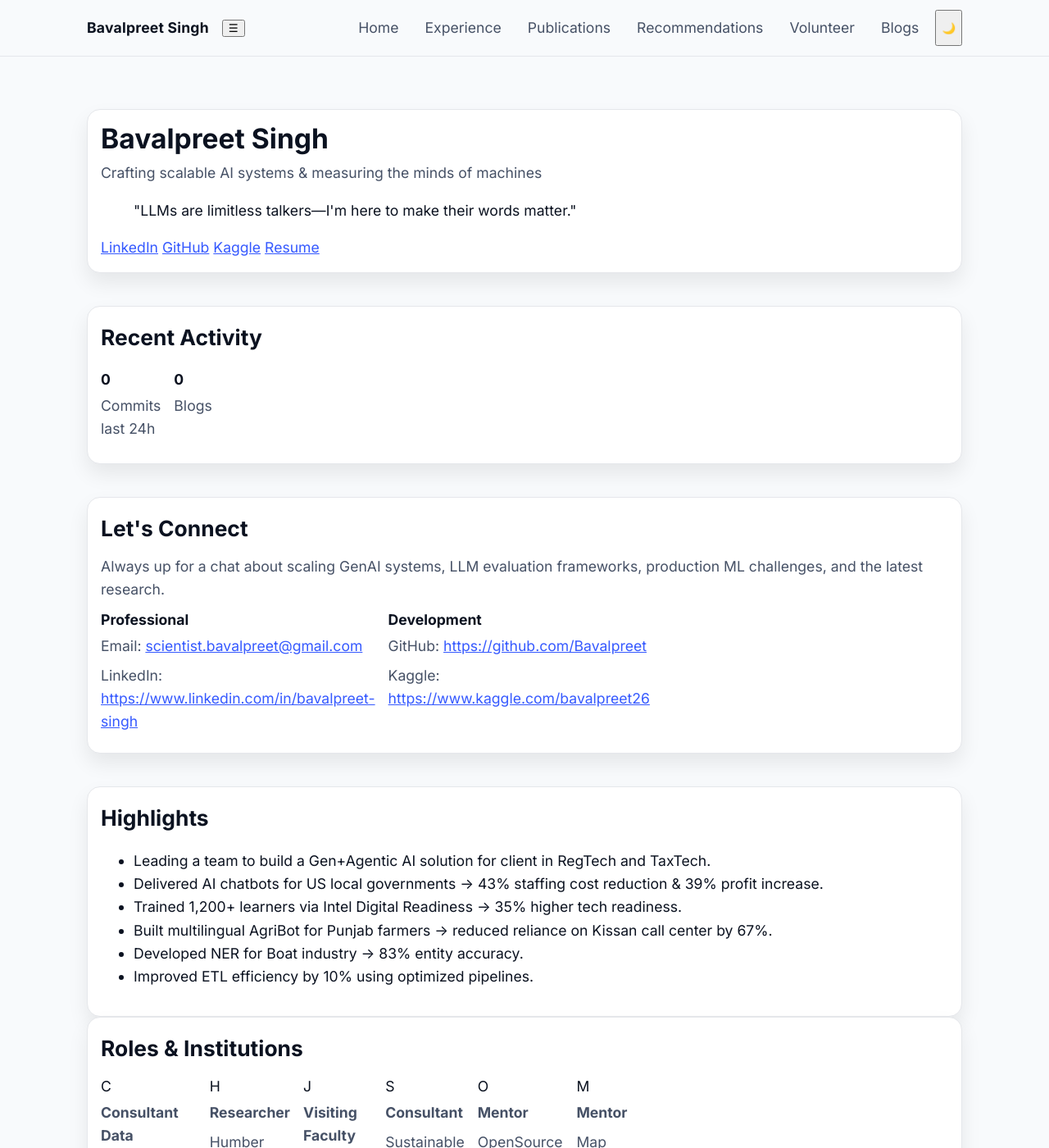
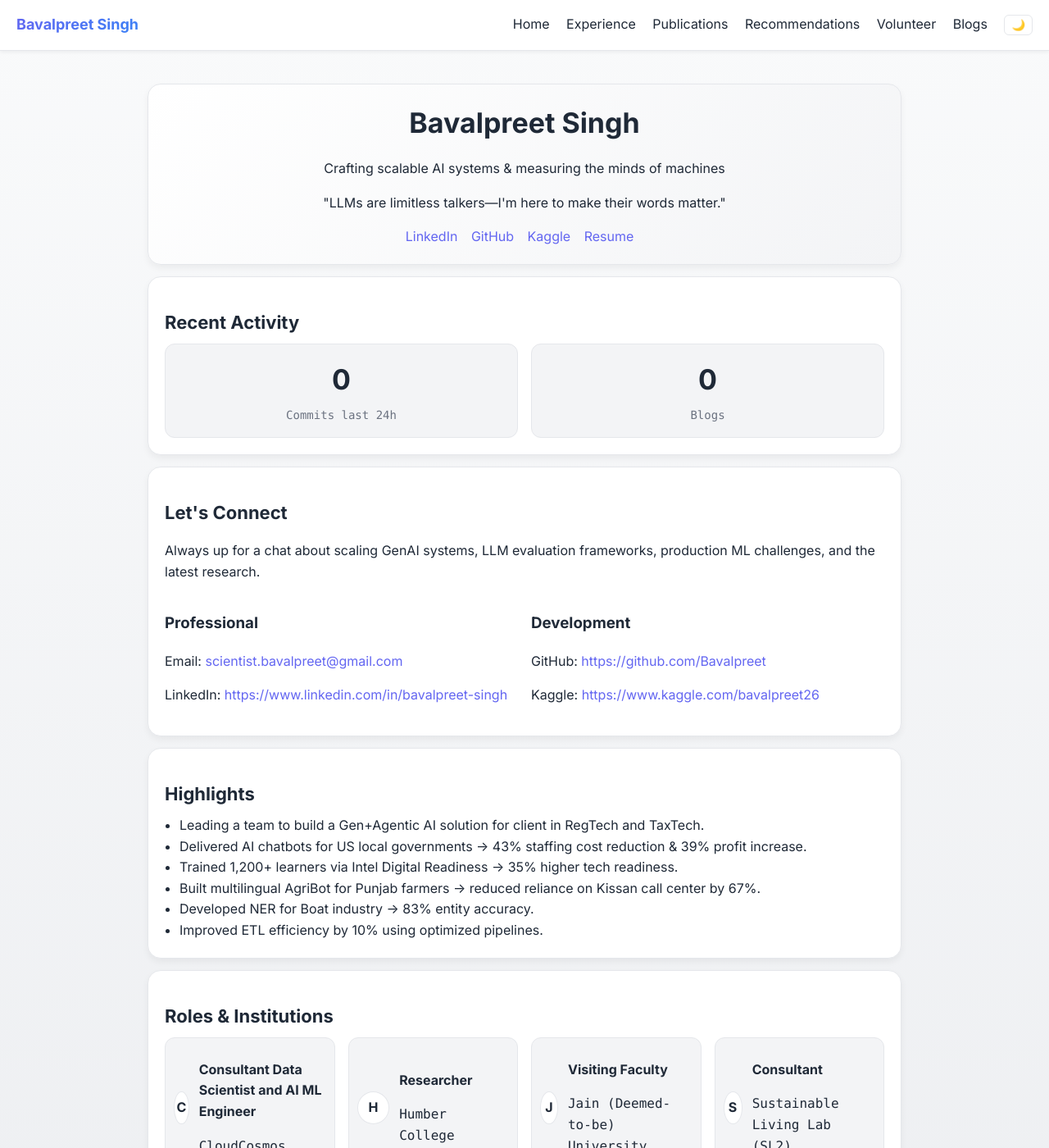
Before and after one commit to Bavalpreet/bavalpreet.github.io, a Jekyll site: the page built from index.html, in a window 1280 px wide and 1400 px high. Shown: the whole window at 82% size. Built offline with Jekyll 4.4.1, drawn with Linux system fonts in a browser that asks for light colours.

Commit message:
Revert "Merge pull request #29 from Bavalpreet/codex/improve-design-with-modern-themes-and-accessibility"
This reverts commit 1b4e46a6998840730fca55822b8dc4819b507edb, reversing
changes made to e9f9a83b339f92a7d6d7ad81915b6e20d22bf990.

```diff
--- a/_layouts/default.html
+++ b/_layouts/default.html
@@ -3,7 +3,7 @@
   <head>
     <meta charset="utf-8">
     <meta name="viewport" content="width=device-width, initial-scale=1">
-    <title>{% if page.title %}{{ page.title }} · {% endif %}{{ site.title }}</title>
+    <title>{{ page.title }} — {{ site.title }}</title>
     <meta name="description" content="{{ site.description }}">
     <link rel="preconnect" href="https://fonts.googleapis.com">
     <link rel="preconnect" href="https://fonts.gstatic.com" crossorigin>
@@ -13,13 +13,10 @@
     <link rel="stylesheet" href="{{ '/assets/css/style.css' | relative_url }}">
   </head>
   <body>
-    <a class="skip-link" href="#main">Skip to content</a>
-
     <header class="site-header">
-      <div class="container">
       <a class="brand" href="{{ '/' | relative_url }}">{{ site.title }}</a>
       <button id="nav-toggle" class="menu-toggle" aria-label="Toggle navigation" aria-controls="site-nav" aria-expanded="false">☰</button>
-        <nav id="site-nav" class="site-nav">
+      <nav id="site-nav">
         <a href="{{ '/' | relative_url }}">Home</a>
         <a href="{{ '/experience/' | relative_url }}">Experience</a>
         <a href="{{ '/publications/' | relative_url }}">Publications</a>
@@ -28,17 +25,13 @@
         <a href="{{ '/blogs.html' | relative_url }}">Blogs</a>
         <button id="theme-toggle" class="toggle" aria-label="Toggle dark mode">🌙</button>
       </nav>
-      </div>
     </header>
-
-    <main id="main" class="container">
+    <main class="container">
       {{ content }}
     </main>
-
     <footer class="site-footer">
-      <div class="container">© {{ "now" | date: "%Y" }} {{ site.title }}</div>
+      <p>© {{ "now" | date: "%Y" }} {{ site.title }}</p>
     </footer>
-
     <script src="{{ '/assets/js/main.js' | relative_url }}"></script>
   </body>
 </html>
--- a/assets/css/style.css
+++ b/assets/css/style.css
@@ -1,132 +1,330 @@
-/* ---------- Base reset & tokens ---------- */
-* { box-sizing: border-box; }
-html:focus-within { scroll-behavior: smooth; }
-
 :root {
-  /* Let UA render form controls appropriately in both themes */
-  color-scheme: light dark;
-
-  /* Light theme */
-  --bg: #f8fafc;
-  --surface: #ffffff;
-  --text: #0b1220;
-  --muted: #465166;
-  --brand: #3559ff;
-  --brand-contrast: #ffffff;
+  --bg: linear-gradient(180deg, #f9fafb 0%, #e5e7eb 100%);
+  --card: #ffffff;
+  --text: #1f2937;
+  --muted: #6b7280;
+  --accent: #6366f1;
+  --accent-gradient: linear-gradient(135deg, #6366f1, #3b82f6);
   --border: #e5e7eb;
-  --card: #ffffff;
-
-  /* Type scale */
-  --step--1: clamp(.9rem, .85rem + .25vw, 1rem);
-  --step-0:  clamp(1rem, .9rem + .4vw, 1.1rem);
-  --step-1:  clamp(1.15rem, 1rem + .8vw, 1.35rem);
-  --step-2:  clamp(1.35rem, 1.05rem + 1.3vw, 1.65rem);
-  --step-3:  clamp(1.7rem, 1.15rem + 2vw, 2.1rem);
-
-  --radius: 16px;
-  --shadow: 0 12px 24px rgba(0,0,0,.08);
+  --badge-bg: #f3f4f6;
 }
 
-/* Dark theme overrides */
-@media (prefers-color-scheme: dark) {
-  :root {
-    --bg: #0b0e14;
-    --surface: #11151c;
-    --text: #e8eef8;
-    --muted: #b7c1d6;
-    --brand: #5b8cff;
-    --brand-contrast: #0b0e14;
-    --border: #212838;
-    --card: #121826;
+.dark {
+  --bg: linear-gradient(180deg, #1f2937 0%, #111827 100%);
+  --card: #111827;
+  --text: #f9fafb;
+  --muted: #9ca3af;
+  --accent: #6366f1;
+  --accent-gradient: linear-gradient(135deg, #6366f1, #3b82f6);
+  --border: #374151;
+  --badge-bg: #1f2937;
+}
+
+html {
+  color-scheme: light dark;
+}
+
+* {
+  box-sizing: border-box;
+}
+
+body {
+  margin: 0;
+  font-family: 'Inter', ui-sans-serif, system-ui, -apple-system, Segoe UI, Roboto, Ubuntu, Cantarell, 'Helvetica Neue', Arial, sans-serif;
+  color: var(--text);
+  background: var(--bg);
+  line-height: 1.6;
+  transition: background 0.3s ease, color 0.3s ease;
+  scroll-behavior: smooth;
+}
+
+a {
+  color: var(--accent);
+  text-decoration: none;
+}
+
+a:focus-visible,
+button:focus-visible {
+  outline: 2px solid var(--accent);
+  outline-offset: 2px;
+}
+
+.container {
+  max-width: 960px;
+  margin: 40px auto;
+  padding: 0 20px;
+}
+
+.site-header,
+.site-footer {
+  display: flex;
+  justify-content: space-between;
+  align-items: center;
+  padding: 16px 20px;
+  background: var(--card);
+  backdrop-filter: blur(8px);
+  position: sticky;
+  top: 0;
+  border-bottom: 1px solid var(--border);
+  box-shadow: 0 2px 4px rgba(0,0,0,0.05);
+}
+
+.brand {
+  font-weight: 700;
+  font-size: 18px;
+  background: var(--accent-gradient);
+  -webkit-background-clip: text;
+  color: transparent;
+}
+
+nav a {
+  margin-left: 16px;
+  color: var(--text);
+  position: relative;
+  display: inline-block;
+  padding-bottom: 2px;
+  transition: color 0.3s ease;
+}
+
+nav a::after {
+  content: "";
+  position: absolute;
+  left: 0;
+  bottom: 0;
+  height: 2px;
+  width: 0%;
+  background: var(--accent-gradient);
+  transition: width 0.3s ease;
+}
+
+nav a:hover {
+  color: var(--accent);
+}
+
+nav a:hover::after {
+  width: 100%;
+}
+
+.card {
+  background: var(--card);
+  border: 1px solid var(--border);
+  border-radius: 16px;
+  padding: 20px;
+  margin: 14px 0;
+  box-shadow: 0 4px 8px rgba(0, 0, 0, 0.05);
+  opacity: 0;
+  transform: translateY(10px);
+  transition: background 0.3s ease, border-color 0.3s ease, opacity 0.6s ease, transform 0.6s ease;
+}
+
+.card.visible {
+  opacity: 1;
+  transform: translateY(0);
+}
+
+.grid {
+  display: grid;
+  grid-template-columns: repeat(auto-fit, minmax(260px, 1fr));
+  gap: 16px;
+}
+
+.h1 {
+  font-size: 34px;
+  margin: 0 0 8px 0;
+}
+
+.h2 {
+  font-size: 22px;
+  margin: 18px 0 8px;
+}
+
+.mono {
+  font-family: ui-monospace, SFMono-Regular, Menlo, Monaco, Consolas, 'Liberation Mono', 'Courier New', monospace;
+}
+
+.badge {
+  display: inline-block;
+  border: 1px solid var(--border);
+  border-radius: 999px;
+  padding: 4px 10px;
+  margin: 4px 6px 0 0;
+  font-size: 12px;
+  color: var(--muted);
+  background: var(--badge-bg);
+}
+
+.hero {
+  display: flex;
+  flex-direction: column;
+  align-items: center;
+  gap: 18px;
+  text-align: center;
+  animation: fadeInUp 0.8s ease both;
+}
+
+.hero.card {
+  background: linear-gradient(135deg, var(--card), var(--badge-bg));
+}
+
+.actions {
+  margin-top: 16px;
+}
+
+.btn {
+  display: inline-block;
+  padding: 10px 16px;
+  border-radius: 8px;
+  background: var(--accent-gradient);
+  color: #fff;
+  font-weight: 600;
+  transition: transform 0.2s ease, box-shadow 0.2s ease;
+}
+
+.btn:hover {
+  transform: translateY(-2px);
+  box-shadow: 0 8px 12px rgba(0,0,0,0.15);
+}
+
+@keyframes fadeInUp {
+  from {
+    opacity: 0;
+    transform: translateY(10px);
+  }
+  to {
+    opacity: 1;
+    transform: translateY(0);
   }
 }
 
-/* ---------- Typography & layout ---------- */
-html, body { height: 100%; }
-body {
-  margin: 0;
-  background: var(--bg);
-  color: var(--text);
-  font-family: Inter, ui-sans-serif, system-ui, -apple-system, Segoe UI, Roboto, Arial, "Apple Color Emoji","Segoe UI Emoji";
-  font-size: var(--step-0);
-  line-height: 1.6;
+.hr {
+  height: 1px;
+  background: var(--border);
+  margin: 24px 0;
 }
 
-.container { max-width: 1100px; margin: 0 auto; padding: 0 1rem; }
-main.container { padding-top: 1.5rem; padding-bottom: 3rem; }
-
-h1 { font-size: var(--step-3); line-height: 1.15; margin: 0 0 .5rem; }
-h2 { font-size: var(--step-2); margin: 0 0 .75rem; }
-.lead { font-size: var(--step-1); color: var(--muted); }
-
-/* ---------- Header / Nav (non-breaking) ---------- */
-.site-header {
-  position: sticky; top: 0; z-index: 10;
-  background: color-mix(in oklab, var(--bg) 80%, transparent);
-  backdrop-filter: blur(6px);
-  border-bottom: 1px solid var(--border);
-}
-.site-header .container { display: flex; align-items: center; gap: 1rem; padding: .75rem 1rem; }
-.brand { text-decoration: none; color: var(--text); font-weight: 800; letter-spacing: .2px; }
-.site-nav { margin-left: auto; display: flex; gap: .5rem; list-style: none; padding: 0; }
-.site-nav a { color: var(--muted); text-decoration: none; padding: .5rem .75rem; border-radius: .625rem; }
-.site-nav a:hover, .site-nav a:focus-visible { background: var(--surface); color: var(--text); outline: none; }
-
-/* ---------- Links, buttons, focus ---------- */
-a { color: var(--brand); }
-.btn {
-  display: inline-block; background: var(--brand); color: var(--brand-contrast);
-  padding: .65rem 1rem; border-radius: .75rem; text-decoration: none; font-weight: 600;
-}
-.btn:hover, .btn:focus-visible { filter: brightness(1.05); }
-
-/* WCAG 2.2 focus: highly visible outline with offset */
-:where(a, button, input, select, textarea, summary, .card):focus-visible {
-  outline: 3px solid var(--brand);
-  outline-offset: 3px;
+ul {
+  margin: 0 0 0 18px;
+  padding: 0;
 }
 
-/* ---------- Sections, grid & cards ---------- */
-section { margin: 2.5rem 0; }
-
-.grid { display: grid; gap: 1rem; grid-template-columns: repeat(12, 1fr); }
-.card {
-  grid-column: span 6;
-  background: var(--card);
+kbd {
+  background: var(--badge-bg);
   border: 1px solid var(--border);
-  border-radius: var(--radius);
-  padding: 1rem;
-  box-shadow: var(--shadow);
-  transition: transform .15s ease, box-shadow .15s ease, border-color .15s ease;
-}
-.card:hover, .card:focus-within {
-  transform: translateY(-2px);
-  border-color: color-mix(in oklab, var(--brand) 30%, var(--border));
-}
-@media (max-width: 900px) { .card { grid-column: span 12; } }
-.card h3 { margin: 0 0 .25rem; font-size: 1.1rem; }
-.card p { margin: .25rem 0 .5rem; color: var(--muted); }
-.tags { display: flex; flex-wrap: wrap; gap: .375rem; margin-top: .5rem; }
-.tag { font-size: .8rem; padding: .25rem .5rem; border-radius: 999px; border: 1px solid var(--border); background: color-mix(in oklab, var(--surface) 85%, var(--bg)); }
-
-/* ---------- Stat cards (for Commits / Blogs) ---------- */
-.stat { margin: .25rem 0; }
-.stat-value { font-size: 2.2rem; font-weight: 800; line-height: 1.1; color: var(--text); }
-
-/* ---------- Footer ---------- */
-.site-footer { border-top: 1px solid var(--border); padding: 1.5rem 0; color: var(--muted); }
-
-/* ---------- Skip link (WCAG "Bypass blocks") ---------- */
-.skip-link {
-  position: absolute; left: -10000px; top: auto; width: 1px; height: 1px; overflow: hidden;
-}
-.skip-link:focus {
-  left: 1rem; top: .75rem;
-  background: var(--brand); color: var(--brand-contrast);
-  padding: .5rem .75rem; border-radius: .5rem; z-index: 999;
+  border-radius: 6px;
+  padding: 2px 6px;
 }
 
-/* ---------- Motion reduction ---------- */
-@media (prefers-reduced-motion: reduce) {
-  * { animation-duration: 0s !important; transition-duration: 0s !important; }
+.toggle {
+  margin-left: 16px;
+  background: none;
+  border: 1px solid var(--border);
+  border-radius: 6px;
+  padding: 4px 8px;
+  cursor: pointer;
 }
+
+
+.card:hover {
+  box-shadow: 0 6px 12px rgba(0, 0, 0, 0.10);
+  transform: translateY(-2px);
+  transition: box-shadow 0.2s ease, transform 0.2s ease;
+}
+
+.social-links a {
+  margin-right: 12px;
+}
+
+.stats {
+  grid-template-columns: repeat(auto-fit, minmax(160px, 1fr));
+}
+
+.stat {
+  text-align: center;
+  padding: 16px;
+  border: 1px solid var(--border);
+  border-radius: 12px;
+  background: var(--badge-bg);
+}
+
+.stat h3 {
+  margin: 0;
+}
+
+.stat p {
+  margin: 4px 0 0;
+  font-size: 14px;
+  color: var(--muted);
+}
+
+.role-grid {
+  grid-template-columns: repeat(auto-fit, minmax(180px, 1fr));
+}
+
+.role-tile {
+  display: flex;
+  align-items: center;
+  padding: 10px;
+  border: 1px solid var(--border);
+  border-radius: 12px;
+  background: var(--badge-bg);
+}
+
+.role-tile .logo {
+  width: 40px;
+  height: 40px;
+  border-radius: 50%;
+  background: var(--card);
+  display: flex;
+  align-items: center;
+  justify-content: center;
+  font-weight: 700;
+  margin-right: 12px;
+  border: 1px solid var(--border);
+}
+
+/* Volunteer logos */
+.volunteer-header {
+  display: flex;
+  align-items: center;
+}
+
+.volunteer-logo {
+  width: 40px;
+  height: 40px;
+  object-fit: contain;
+  margin-right: 12px;
+}
+
+/* Mobile navigation */
+.menu-toggle {
+  display: none;
+  background: none;
+  border: 1px solid var(--border);
+  border-radius: 6px;
+  padding: 4px 8px;
+  cursor: pointer;
+}
+
+@media (max-width: 700px) {
+  nav {
+    display: none;
+    flex-direction: column;
+    position: absolute;
+    top: 60px;
+    right: 20px;
+    background: var(--card);
+    border: 1px solid var(--border);
+    border-radius: 8px;
+    padding: 16px;
+    box-shadow: 0 4px 8px rgba(0, 0, 0, 0.1);
+  }
+  nav.open {
+    display: flex;
+  }
+  .menu-toggle {
+    display: block;
+  }
+  .site-header {
+    position: relative;
+  }
+}
```
Lines whose indentation alone changed are shown as unchanged.
